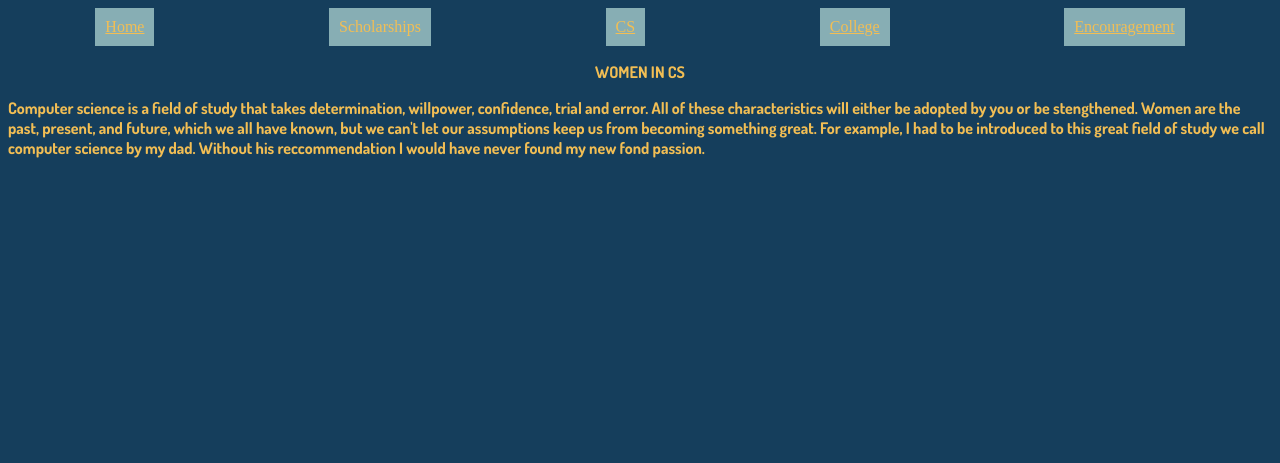
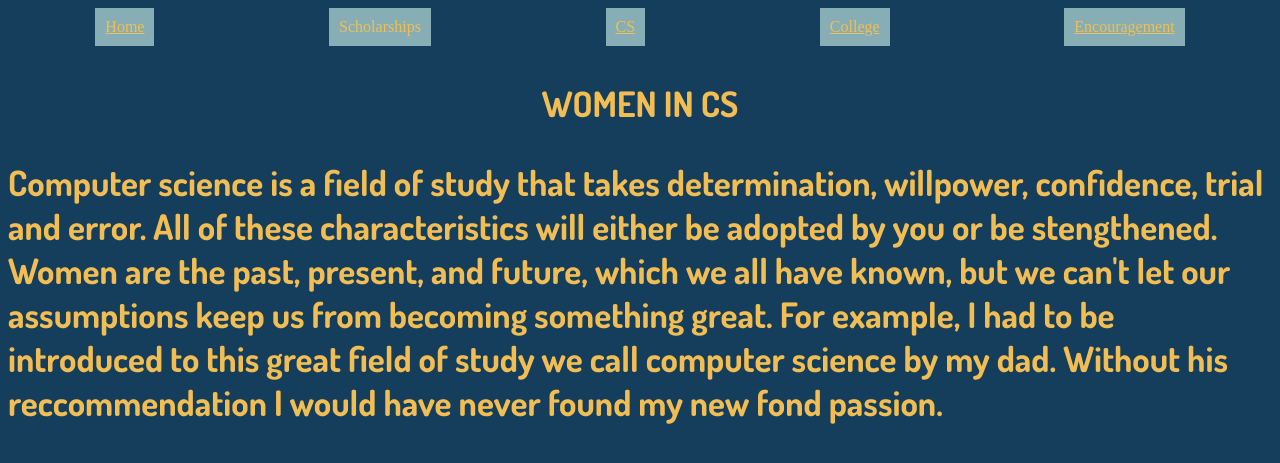
Before and after one commit to KarinaMontiel/finalproject, a PHP site: page /womenInCS.html in a window 1280 px wide. Shown: the top 463 px of the page. Run offline with PHP 8.4, Linux system fonts and the light colour scheme.

Commit message:
added font size

```diff
--- a/main.css
+++ b/main.css
@@ -50,4 +50,5 @@ a:visited{
 /* This is Aubri's section */
 #womenInCS {
   font-family: 'Dosis', sans-serif;
+  font-size: 35px;
   }
```
